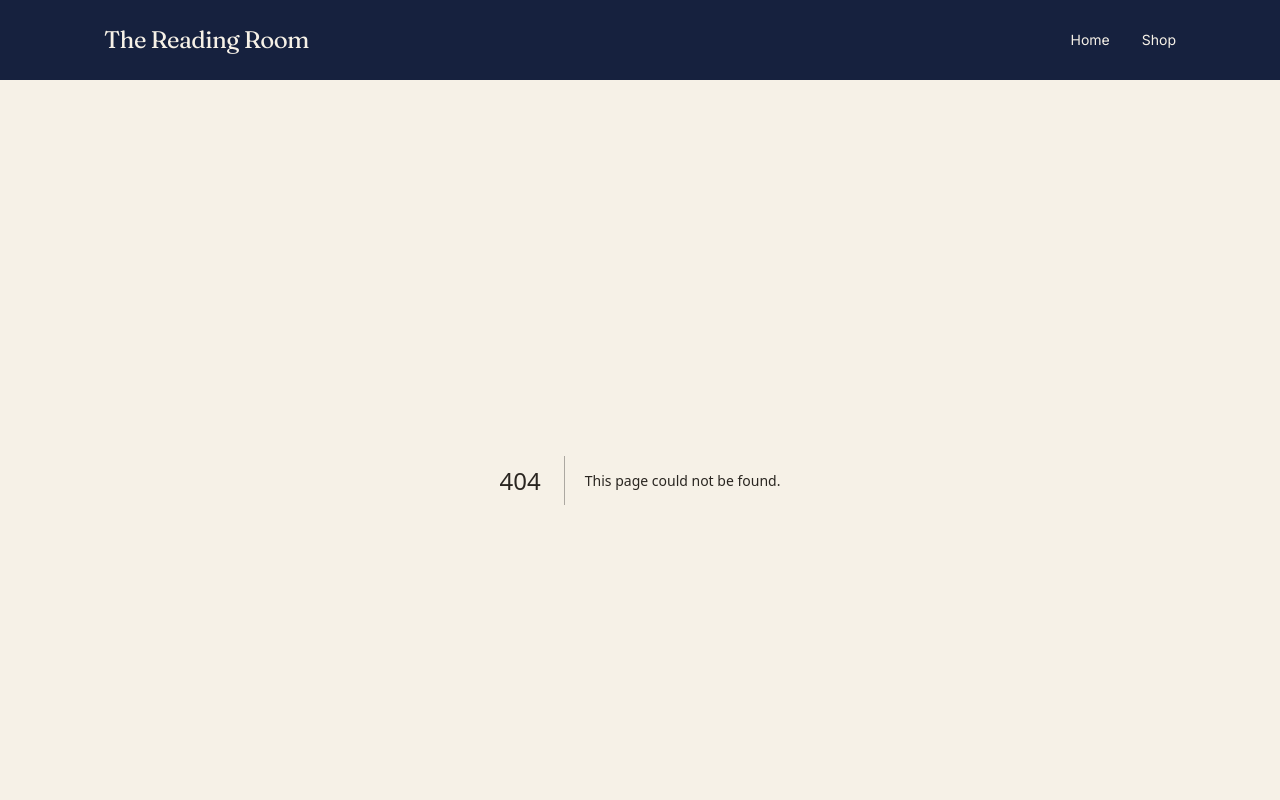
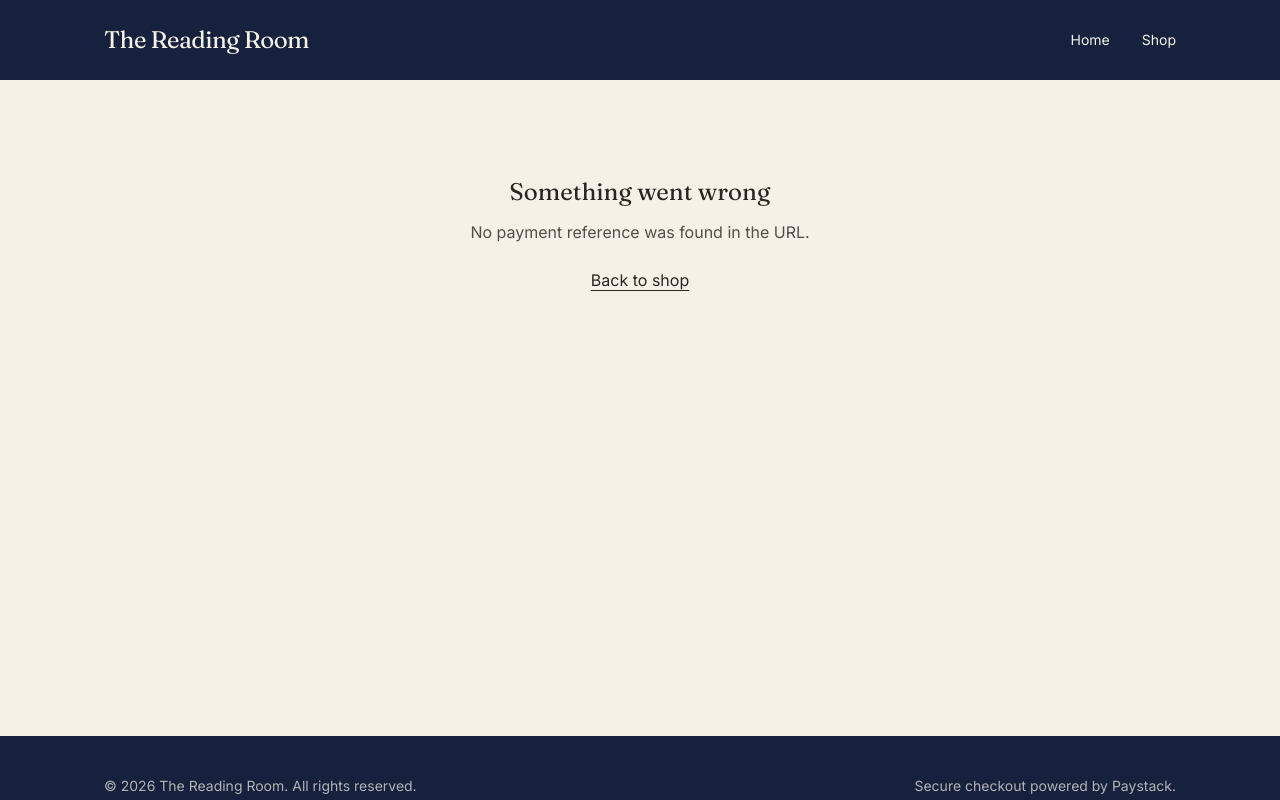
Before and after one commit to megaKing-001/ebook-store, a Next.js app: page /success in a window 1280 px wide. Before the commit this address had no page. Shown: the top 800 px of the page. Built offline with nearby package versions, Linux system fonts and the light colour scheme.

Commit message:
Implement success page for payment verification

```diff
--- /dev/null
+++ b/app/success/page.js
@@ -0,0 +1,90 @@
+"use client";
+
+import { useEffect, useState, Suspense } from "react";
+import Link from "next/link";
+import { useSearchParams } from "next/navigation";
+
+function SuccessContent() {
+  const searchParams = useSearchParams();
+  const reference = searchParams.get("reference");
+
+  const [state, setState] = useState("verifying");
+  const [result, setResult] = useState(null);
+  const [error, setError] = useState("");
+
+  useEffect(() => {
+    if (!reference) {
+      setState("error");
+      setError("No payment reference was found in the URL.");
+      return;
+    }
+
+    fetch(`/api/paystack/verify?reference=${encodeURIComponent(reference)}`)
+      .then(async (res) => {
+        const data = await res.json();
+        if (!res.ok) throw new Error(data.error || "Verification failed.");
+        return data;
+      })
+      .then((data) => {
+        if (data.status === "success") {
+          setResult(data);
+          setState("success");
+        } else {
+          setState("pending");
+        }
+      })
+      .catch((err) => {
+        setError(err.message);
+        setState("error");
+      });
+  }, [reference]);
+
+  return (
+    <div className="max-w-md mx-auto px-6 py-24 text-center">
+      {state === "verifying" && <p className="text-stone">Confirming your payment…</p>}
+
+      {state === "success" && result && (
+        <>
+          <h1 className="font-serif text-2xl mb-3">Thank you</h1>
+          <p className="text-charcoal/80 mb-8">
+            Your copy of <span className="font-serif italic">{result.book.title}</span> is ready.
+          </p>
+          <a
+            href={result.downloadUrl}
+            className="inline-block bg-burgundy text-parchment px-6 py-3 text-sm hover:bg-burgundy/90 transition-colors"
+          >
+            Download PDF
+          </a>
+          <p className="text-xs text-stone mt-4">This link expires in 24 hours for your security.</p>
+        </>
+      )}
+
+      {state === "pending" && (
+        <>
+          <h1 className="font-serif text-2xl mb-3">Payment not yet confirmed</h1>
+          <p className="text-charcoal/80">
+            If you completed payment, this can take a moment. Refresh this page shortly, or contact us with your reference: {reference}.
+          </p>
+        </>
+      )}
+
+      {state === "error" && (
+        <>
+          <h1 className="font-serif text-2xl mb-3">Something went wrong</h1>
+          <p className="text-charcoal/80 mb-6">{error}</p>
+          <Link href="/shop" className="underline underline-offset-4">
+            Back to shop
+          </Link>
+        </>
+      )}
+    </div>
+  );
+}
+
+export default function SuccessPage() {
+  return (
+    <Suspense fallback={null}>
+      <SuccessContent />
+    </Suspense>
+  );
+}
```
